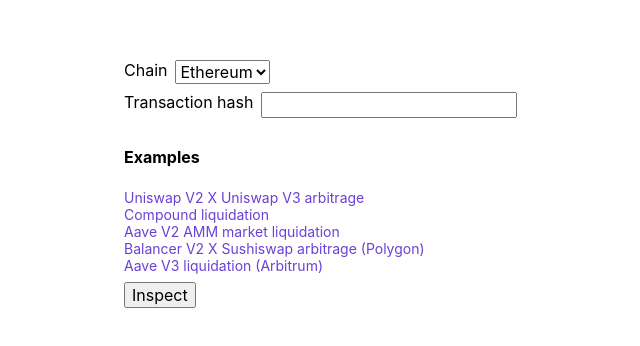
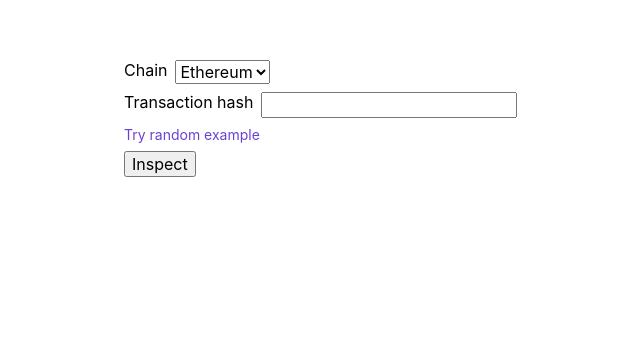
Before and after one commit to Destiner/metablock-page, a Vue app: page /mev in a window 1280 px wide. Shown: the top 346 px of the page, without its empty margins (216-856 px from the left). Built offline with nearby package versions, Linux system fonts and the light colour scheme.

Commit message:
Add "try random example" button

```diff
--- a/src/pages/Mev.vue
+++ b/src/pages/Mev.vue
@@ -23,16 +23,8 @@
         type="text"
       />
     </div>
-    <div class="examples">
-      <h4>Examples</h4>
-      <div
-        v-for="example in examples"
-        :key="example.hash"
-        class="example"
-        @click="useExample(example.chainId, example.hash)"
-      >
-        {{ example.label }}
-      </div>
+    <div class="example">
+      <div @click="getExample()">Try random example</div>
     </div>
     <div>
       <button
@@ -169,9 +161,11 @@
   mev.value = [];
 });
 
-function useExample(newChainId: ChainId, hash: string): void {
-  chainId.value = newChainId;
-  txHash.value = hash;
+function getExample(): void {
+  const index = Math.floor(Math.random() * examples.length);
+  const example = examples[index];
+  chainId.value = example.chainId;
+  txHash.value = example.hash;
 }
 
 async function inspect(): Promise<void> {
```
